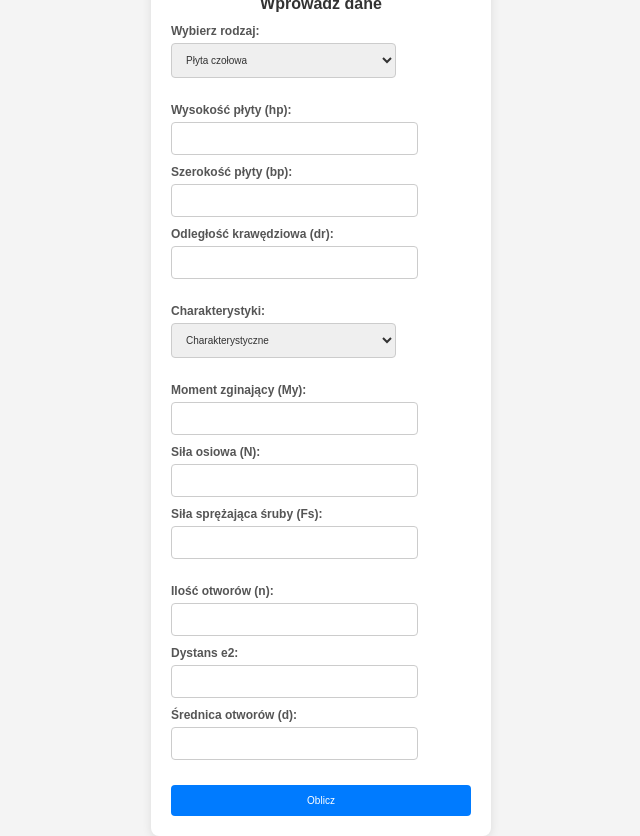
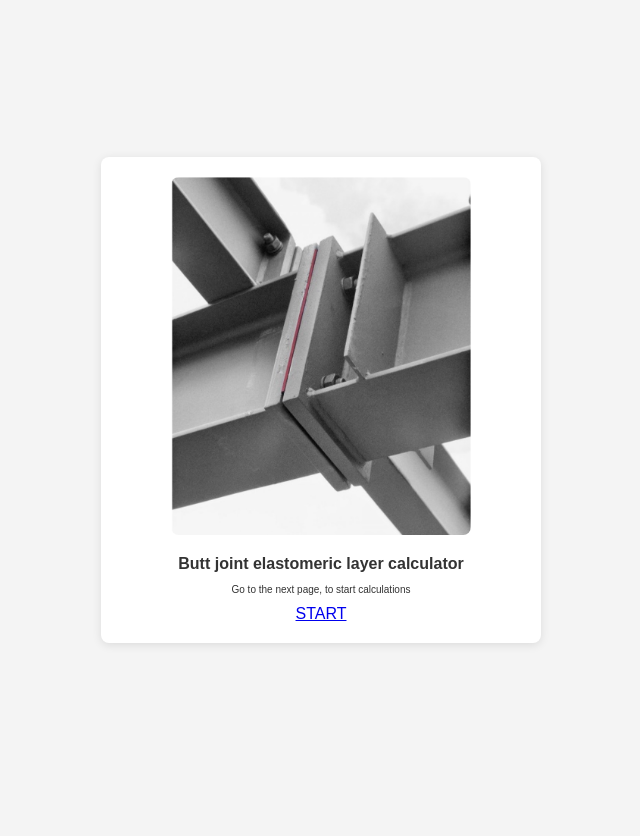
Before and after one commit to mateo139/CICORE_CS50, a Flask app: page / in a window 1280 px wide. Shown: the whole page, without its empty margins (319-959 px from the left). After the commit the page ends 645 px from the top, so only its background shows below. Run offline with Flask 3, Linux system fonts and the light colour scheme.

Commit message:
adding of welcome page

```diff
--- a/app.py
+++ b/app.py
@@ -38,8 +38,13 @@ def hm_and_sigma_vorh_calculation(z0, n, Fs, N, My, he, be, e2):
         sigma_vorh = (N - n * Fs - F)**2 * 1000 / (be * (he * (N - n * Fs - F) + 2 * My * 1000 - F * e2))
     return hm, round(sigma_vorh, 2)
 
+
+@app.route('/')
+def welcome():
+    return render_template('welcome.html')
+
 # Route to handle input form
-@app.route('/')
+@app.route('/input')
 def index():
     return render_template('index.html')
 
--- a/static/style.css
+++ b/static/style.css
@@ -14,7 +14,8 @@ body {
     padding: 20px;
     border-radius: 8px;
     box-shadow: 0 2px 10px rgba(0, 0, 0, 0.1);
-    width: 300px;
+    width: 400px;
+    text-align: center;
 }
 
 h1 {
@@ -50,7 +51,18 @@ input[type="text"]:focus, select:focus {
     outline: none;
 }
 
+.welcome-image {
+    width: 300px;        /* Ustawienie stałej szerokości obrazka */
+    height: auto;        /* Zachowanie proporcji obrazka */
+    display: block;      /* Ustawienie obrazka jako blokowego elementu */
+    margin: 0 auto 20px; /* Wyśrodkowanie obrazka i dodanie odstępu poniżej */
+    border-radius: 8px;  /* Opcjonalne zaokrąglenie rogów */
+}
+
+
 .btn-submit {
+    display: inline-block;
+    text-align: center;
     background-color: #007bff;
     color: white;
     padding: 10px 20px;
@@ -59,6 +71,7 @@ input[type="text"]:focus, select:focus {
     cursor: pointer;
     width: 100%;
     font-size: 10px;
+
 }
 
 .btn-submit:hover {
--- a/templates/index.html
+++ b/templates/index.html
@@ -8,22 +8,22 @@
 </head>
 <body>
     <div class="container">
-        <h1>Wprowadź dane</h1>
+        <h1>Enter data</h1>
         <form action="/calculate" method="POST" id="calculation-form">
             <div class="form-group">
-                <label>Wybierz rodzaj: </label>
+                <label>Define an element: </label>
                 <select name="choice" id="choice" onchange="toggleInputs()">
-                    <option value="p">Płyta czołowa</option>
-                    <option value="b">Podkładka elastomerowa</option>
+                    <option value="p">End-plate</option>
+                    <option value="b">Elastomeric layer</option>
                 </select>
             </div>
 
             <div id="plate_inputs" class="form-group">
-                <label>Wysokość płyty (hp): </label>
+                <label>End-plate height (hp): </label>
                 <input type="text" name="hp" required><br>
-                <label>Szerokość płyty (bp): </label>
+                <label>End-plate width (bp): </label>
                 <input type="text" name="bp" required><br>
-                <label>Odległość krawędziowa (dr): </label>
+                <label>Edge distance (dr): </label>
                 <input type="text" name="dr" required><br>
             </div>
 
@@ -35,32 +35,32 @@
             </div>
 
             <div class="form-group">
-                <label>Charakterystyki: </label>
+                <label>Values of influences : </label>
                 <select name="influence_choice">
-                    <option value="c">Charakterystyczne</option>
-                    <option value="d">Obliczeniowe</option>
+                    <option value="c">Characteristic</option>
+                    <option value="d">Design</option>
                 </select>
             </div>
 
             <div class="form-group">
-                <label>Moment zginający (My): </label>
+                <label>Bending moment (My): </label>
                 <input type="text" name="My"><br>
-                <label>Siła osiowa (N): </label>
+                <label>Axial force (N): </label>
                 <input type="text" name="N"><br>
-                <label>Siła sprężająca śruby (Fs): </label>
+                <label>Preload bolt force (Fs): </label>
                 <input type="text" name="Fs"><br>
             </div>
 
             <div class="form-group">
-                <label>Ilość otworów (n): </label>
+                <label>Number of holes (n): </label>
                 <input type="text" name="n" required><br>
-                <label>Dystans e2: </label>
+                <label>Distance "e2" between bolt rows: </label>
                 <input type="text" name="e2" required><br>
-                <label>Średnica otworów (d): </label>
+                <label>Diameter of holes (d): </label>
                 <input type="text" name="d" required><br>
             </div>
 
-            <input type="submit" value="Oblicz" class="btn-submit">
+            <input type="submit" value="CALCULATE" class="btn-submit">
         </form>
     </div>
 
--- /dev/null
+++ b/templates/welcome.html
@@ -0,0 +1,17 @@
+<!DOCTYPE html>
+<html lang="en">
+<head>
+    <meta charset="UTF-8">
+    <meta name="viewport" content="width=device-width, initial-scale=1.0">
+    <title>WELCOME!</title>
+    <link rel="stylesheet" href="{{ url_for('static', filename='style.css') }}">
+</head>
+<body>
+    <div class="container">
+        <img src="{{ url_for('static', filename='welcome_image.jpg') }}" alt="Welcome image" class="welcome-image">
+        <h1>Butt joint elastomeric layer calculator</h1>
+        <p>Go to the next page, to start calculations</p>
+        <a href="{{ url_for('index') }}" class="btn">START</a>
+    </div>
+</body>
+</html>
```
Also changed, not shown: templates/result.html (+7 -7 lines), static/welcome_image.jpg (added).
